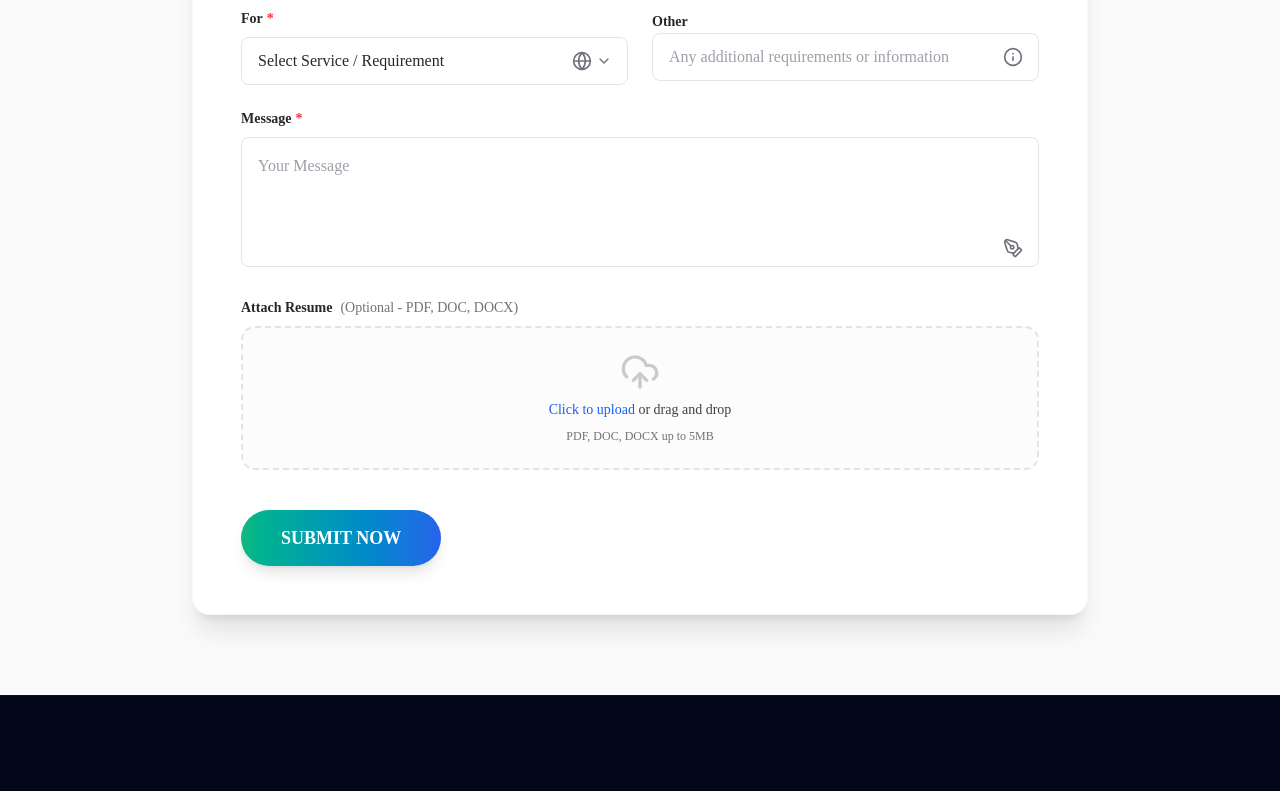
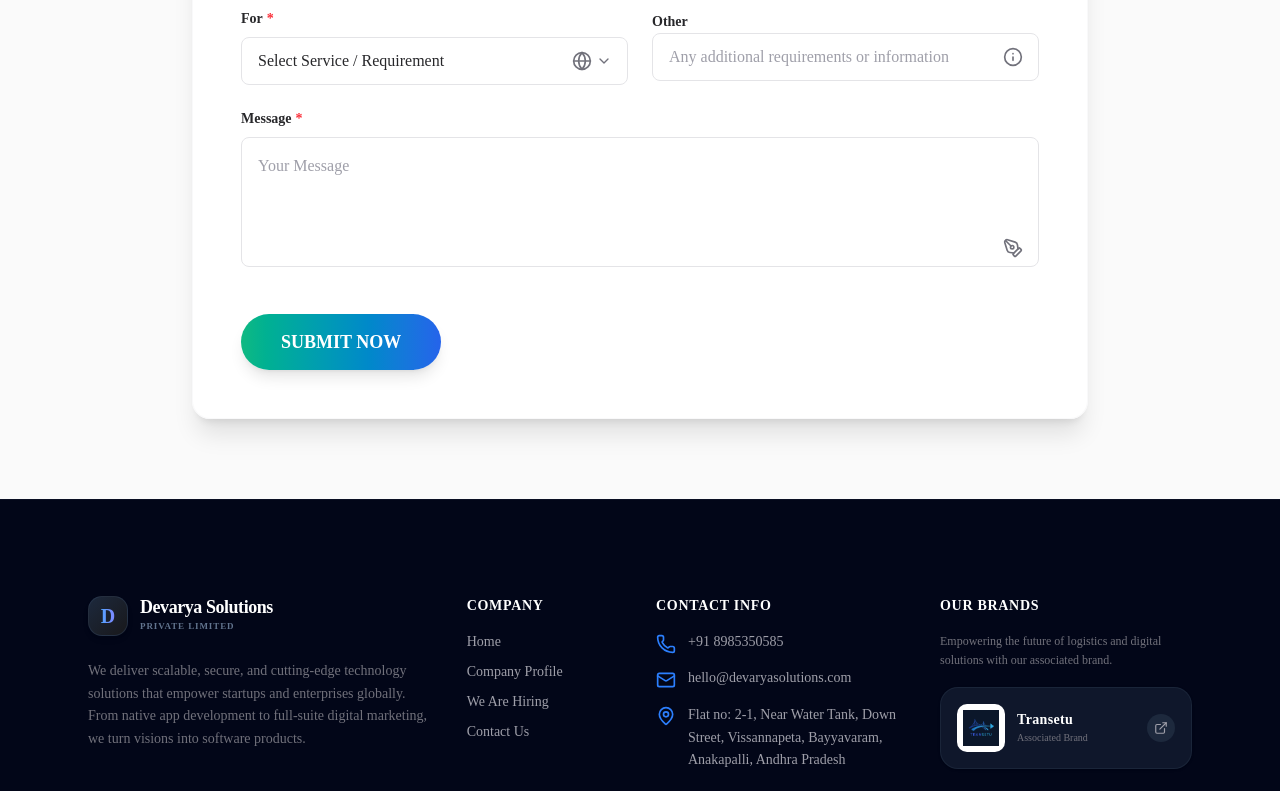
Before and after one commit to TranSetu/devaryasolutions-website, a Next.js app: page /careers in a window 1280 px wide. Shown: the part 4980-5771 px from the top of the page. Built offline with nearby package versions, Linux system fonts and the light colour scheme.

Commit message:
Add Web3Forms form submission and fix nav nested anchor bug

```diff
--- a/components/ContactForm.tsx
+++ b/components/ContactForm.tsx
@@ -1,7 +1,7 @@
 "use client";
 
 import * as React from "react";
-import { User, Mail, Smartphone, Globe, Info, PenTool, ChevronDown, UploadCloud, X, FileText } from "lucide-react";
+import { User, Mail, Smartphone, Globe, Info, PenTool, ChevronDown } from "lucide-react";
 import { Button } from "@/components/ui/button";
 
 const countries = [
@@ -20,59 +20,43 @@ const countries = [
   { name: "Bahrain", code: "+973", flag: "bh" }
 ];
 
-interface ContactFormProps {
-  showResumeUpload?: boolean;
-}
-
-export function ContactForm({ showResumeUpload = false }: ContactFormProps) {
+export function ContactForm() {
   const [selectedCountry, setSelectedCountry] = React.useState(countries[0]);
   const [isCountryDropdownOpen, setIsCountryDropdownOpen] = React.useState(false);
-  const [resumeFile, setResumeFile] = React.useState<File | null>(null);
-  const [isDragActive, setIsDragActive] = React.useState(false);
-  const fileInputRef = React.useRef<HTMLInputElement>(null);
+  const [isSubmitting, setIsSubmitting] = React.useState(false);
+  const [submitStatus, setSubmitStatus] = React.useState<"idle" | "success" | "error">("idle");
 
-  const handleFileChange = (e: React.ChangeEvent<HTMLInputElement>) => {
-    if (e.target.files && e.target.files.length > 0) {
-      setResumeFile(e.target.files[0]);
-    }
-  };
+  const handleSubmit = async (e: React.FormEvent<HTMLFormElement>) => {
+    e.preventDefault();
+    setIsSubmitting(true);
+    setSubmitStatus("idle");
 
-  const handleClearFile = (e: React.MouseEvent) => {
-    e.preventDefault();
-    e.stopPropagation();
-    setResumeFile(null);
-    if (fileInputRef.current) {
-      fileInputRef.current.value = "";
-    }
-  };
+    const formData = new FormData(e.currentTarget);
+    const phone = `${selectedCountry.code} ${formData.get("phone")}`;
+    formData.set("phone", phone);
 
-  const handleDrag = (e: React.DragEvent) => {
-    e.preventDefault();
-    e.stopPropagation();
-    if (e.type === "dragenter" || e.type === "dragover") {
-      setIsDragActive(true);
-    } else if (e.type === "dragleave") {
-      setIsDragActive(false);
-    }
-  };
+    const controller = new AbortController();
+    const timer = setTimeout(() => controller.abort(), 15000);
 
-  const handleDrop = (e: React.DragEvent) => {
-    e.preventDefault();
-    e.stopPropagation();
-    setIsDragActive(false);
-    if (e.dataTransfer.files && e.dataTransfer.files[0]) {
-      const file = e.dataTransfer.files[0];
-      const validTypes = [
-        "application/pdf",
-        "application/msword",
-        "application/vnd.openxmlformats-officedocument.wordprocessingml.document"
-      ];
-      const extension = file.name.split('.').pop()?.toLowerCase();
-      if (validTypes.includes(file.type) || ['pdf', 'doc', 'docx'].includes(extension || '')) {
-        setResumeFile(file);
+    try {
+      const res = await fetch("https://api.web3forms.com/submit", {
+        method: "POST",
+        body: formData,
+        signal: controller.signal,
+      });
+      const data = await res.json();
+      if (data.success) {
+        setSubmitStatus("success");
+        (e.target as HTMLFormElement).reset();
+        setSelectedCountry(countries[0]);
       } else {
-        alert("Please upload a PDF, DOC, or DOCX file.");
+        setSubmitStatus("error");
       }
+    } catch {
+      setSubmitStatus("error");
+    } finally {
+      clearTimeout(timer);
+      setIsSubmitting(false);
     }
   };
 
@@ -82,7 +66,9 @@ export function ContactForm({ showResumeUpload = false }: ContactFormProps) {
         Fill in the Details
       </h1>
 
-      <form className="space-y-6">
+      <form className="space-y-6" onSubmit={handleSubmit}>
+        <input type="hidden" name="access_key" value="e9f31c51-7e6c-4c50-aa83-47e53ee79028" />
+        <input type="hidden" name="subject" value="New Contact Form Submission - Devarya Solutions" />
         {/* Full Name */}
         <div className="space-y-2">
           <label className="text-sm font-semibold text-zinc-800 flex items-center">
@@ -91,6 +77,7 @@ export function ContactForm({ showResumeUpload = false }: ContactFormProps) {
           <div className="relative">
             <input
               type="text"
+              name="name"
               required
               placeholder="Full Name"
               className="w-full h-12 pl-4 pr-12 border border-zinc-200 rounded-md focus:outline-none focus:ring-2 focus:ring-blue-500 focus:border-transparent text-zinc-800 placeholder:text-zinc-400 bg-white"
@@ -108,6 +95,7 @@ export function ContactForm({ showResumeUpload = false }: ContactFormProps) {
             <div className="relative">
               <input
                 type="email"
+                name="email"
                 required
                 placeholder="Email Id"
                 className="w-full h-12 pl-4 pr-12 border border-zinc-200 rounded-md focus:outline-none focus:ring-2 focus:ring-blue-500 focus:border-transparent text-zinc-800 placeholder:text-zinc-400 bg-white"
@@ -171,6 +159,7 @@ export function ContactForm({ showResumeUpload = false }: ContactFormProps) {
               </div>
               <input
                 type="tel"
+                name="phone"
                 required
                 placeholder="Your Mobile"
                 className="flex-1 min-w-0 h-12 pl-4 pr-12 border border-zinc-200 rounded-r-md focus:outline-none focus:ring-2 focus:ring-blue-500 focus:border-transparent text-zinc-800 placeholder:text-zinc-400 bg-white"
@@ -186,6 +175,7 @@ export function ContactForm({ showResumeUpload = false }: ContactFormProps) {
             </label>
             <div className="relative">
               <select
+                name="service"
                 defaultValue=""
                 required
                 className="w-full h-12 pl-4 pr-14 appearance-none border border-zinc-200 rounded-md focus:outline-none focus:ring-2 focus:ring-blue-500 focus:border-transparent text-zinc-800 bg-white cursor-pointer"
@@ -240,6 +230,7 @@ export function ContactForm({ showResumeUpload = false }: ContactFormProps) {
             <div className="relative">
               <input
                 type="text"
+                name="other"
                 placeholder="Any additional requirements or information"
                 className="w-full h-12 px-4 pr-12 border border-zinc-200 rounded-md focus:outline-none focus:ring-2 focus:ring-blue-500 focus:border-transparent text-zinc-800 placeholder:text-zinc-400 bg-white"
               />
@@ -260,6 +251,7 @@ export function ContactForm({ showResumeUpload = false }: ContactFormProps) {
           </label>
           <div className="relative">
             <textarea
+              name="message"
               required
               placeholder="Your Message"
               rows={4}
@@ -269,78 +261,25 @@ export function ContactForm({ showResumeUpload = false }: ContactFormProps) {
           </div>
         </div>
 
-        {/* Attach Resume */}
-        {showResumeUpload && (
-          <div className="space-y-2">
-            <label className="text-sm font-semibold text-zinc-800 flex items-center">
-              Attach Resume <span className="text-zinc-500 font-normal ml-2">(Optional - PDF, DOC, DOCX)</span>
-            </label>
-            <div
-              onDragEnter={handleDrag}
-              onDragOver={handleDrag}
-              onDragLeave={handleDrag}
-              onDrop={handleDrop}
-              onClick={() => fileInputRef.current?.click()}
-              className={`border-2 border-dashed rounded-xl p-6 text-center cursor-pointer transition-all ${
-                isDragActive
-                  ? "border-blue-500 bg-blue-50/30"
-                  : resumeFile
-                  ? "border-emerald-500 bg-emerald-50/10"
-                  : "border-zinc-200 hover:border-blue-500 bg-zinc-50/50 hover:bg-blue-50/10"
-              }`}
-            >
-              <input
-                ref={fileInputRef}
-                type="file"
-                accept=".pdf,.doc,.docx"
-                onChange={handleFileChange}
-                className="hidden"
-              />
-              {resumeFile ? (
-                <div className="flex items-center justify-between bg-white border border-emerald-100 rounded-lg p-3 shadow-sm animate-in fade-in zoom-in-95 duration-200" onClick={(e) => e.stopPropagation()}>
-                  <div className="flex items-center gap-3 min-w-0">
-                    <div className="p-2 bg-emerald-50 text-emerald-600 rounded-lg">
-                      <FileText className="w-6 h-6 shrink-0" />
-                    </div>
-                    <div className="text-left min-w-0">
-                      <p className="text-sm font-semibold text-zinc-800 truncate">
-                        {resumeFile.name}
-                      </p>
-                      <p className="text-xs text-zinc-500">
-                        {(resumeFile.size / (1024 * 1024)).toFixed(2)} MB
-                      </p>
-                    </div>
-                  </div>
-                  <button
-                    type="button"
-                    onClick={handleClearFile}
-                    className="p-1.5 hover:bg-zinc-100 text-zinc-400 hover:text-zinc-600 rounded-full transition-colors cursor-pointer"
-                    title="Remove file"
-                  >
-                    <X className="w-5 h-5" />
-                  </button>
-                </div>
-              ) : (
-                <div className="flex flex-col items-center justify-center gap-2">
-                  <UploadCloud className="w-10 h-10 text-zinc-400 animate-pulse duration-[3000ms]" />
-                  <div className="text-sm font-medium text-zinc-700">
-                    <span className="text-blue-600 hover:underline">Click to upload</span> or drag and drop
-                  </div>
-                  <p className="text-xs text-zinc-500">PDF, DOC, DOCX up to 5MB</p>
-                </div>
-              )}
-            </div>
-          </div>
-        )}
-
         {/* Submit Button */}
-        <div className="pt-4 flex justify-start">
+        <div className="pt-4 flex flex-col sm:flex-row sm:items-center gap-4">
           <Button
             type="submit"
-            className="w-full sm:w-auto bg-gradient-to-r from-[#10b981] to-[#2563eb] hover:opacity-90 text-white font-bold py-6 sm:py-7 px-8 sm:px-10 rounded-full text-base sm:text-lg shadow-lg hover:shadow-xl hover:-translate-y-0.5 transition-all text-center flex justify-center items-center"
+            disabled={isSubmitting}
+            className="w-full sm:w-auto bg-gradient-to-r from-[#10b981] to-[#2563eb] hover:opacity-90 text-white font-bold py-6 sm:py-7 px-8 sm:px-10 rounded-full text-base sm:text-lg shadow-lg hover:shadow-xl hover:-translate-y-0.5 transition-all text-center flex justify-center items-center disabled:opacity-70 disabled:cursor-not-allowed disabled:hover:translate-y-0"
           >
-            SUBMIT NOW
+            {isSubmitting ? "Sending..." : "SUBMIT NOW"}
           </Button>
+          {submitStatus === "success" && (
+            <p className="text-emerald-600 font-semibold text-sm">
+              Thank you! We&apos;ll be in touch soon.
+            </p>
+          )}
+          {submitStatus === "error" && (
+            <p className="text-red-500 font-semibold text-sm">
+              Something went wrong. Please try again.
+            </p>
+          )}
         </div>
       </form>
     </div>
```
Also changed, not shown: components/Header.tsx (+14 -10 lines).
